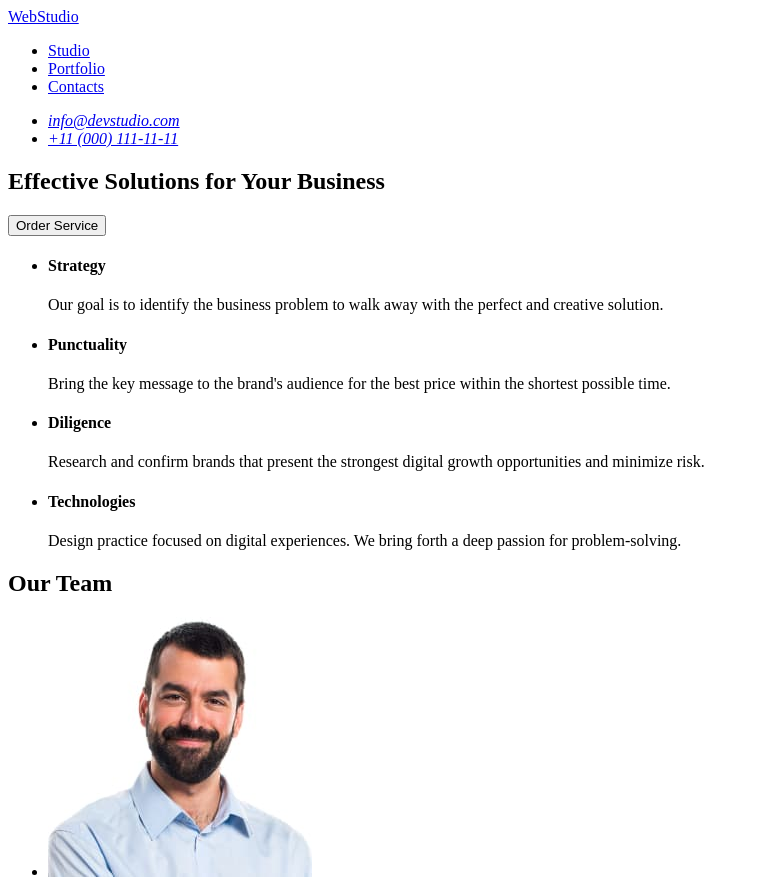
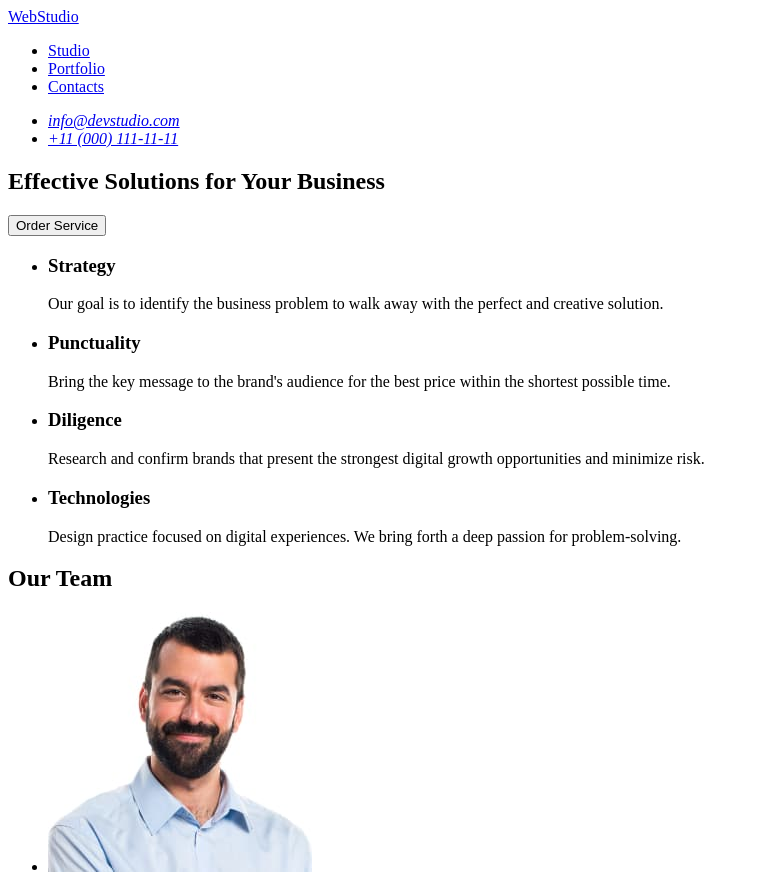
Before and after one commit to Palamarsha/goit-markup-hw-01-, a plain HTML site: page index.html in a window 1280 px wide. Shown: the top 880 px of the page, without its empty margins (0-759 px from the left). Drawn offline with Linux system fonts and the light colour scheme.

Commit message:
add.index.html

```diff
--- a/index.html
+++ b/index.html
@@ -64,8 +64,9 @@
 
         <section>
 
+        <!-- description -->
 
-            <h1>Effective Solutions for Your Business</h1>
+            <h2>Effective Solutions for Your Business</h2>
 
             <button type="button">Order Service</button>
 
@@ -78,25 +79,25 @@
             <ul>
 
                 <li>
-                    <h4>Strategy</h4>
+                    <h3>Strategy</h3>
                     <p>Our goal is to identify the business
                         problem to walk away with the perfect and creative solution.</p>
                 </li>
 
                 <li>
-                    <h4>Punctuality</h4>
+                    <h3>Punctuality</h3>
                     <p>Bring the key message to the brand's audience for the best price within the shortest possible
                         time.</p>
                 </li>
 
                 <li>
-                    <h4>Diligence</h4>
+                    <h3>Diligence</h3>
                     <p>Research and confirm brands that present the strongest digital growth opportunities and minimize
                         risk.</p>
                 </li>
 
                 <li>
-                    <h4>Technologies</h4>
+                    <h3>Technologies</h3>
                     <p>Design practice focused on digital experiences. We bring forth a deep passion for
                         problem-solving.</p>
                 </li>
@@ -140,7 +141,7 @@
                 </li>
 
                 <li>
-                    <img src="./images/images/daniel-wilson.jpg" alt="daniel wilson">
+                    <img src="./images/images/daniel-wilson.jpg" alt="daniel wilson" width="264" height="260" />
                     <h3>Daniel Wilson</h3>
                     <p>UI Designer</p>
                 </li>
```
